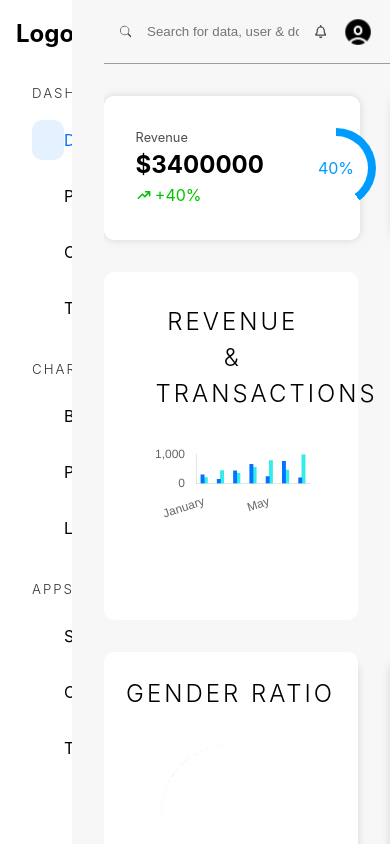
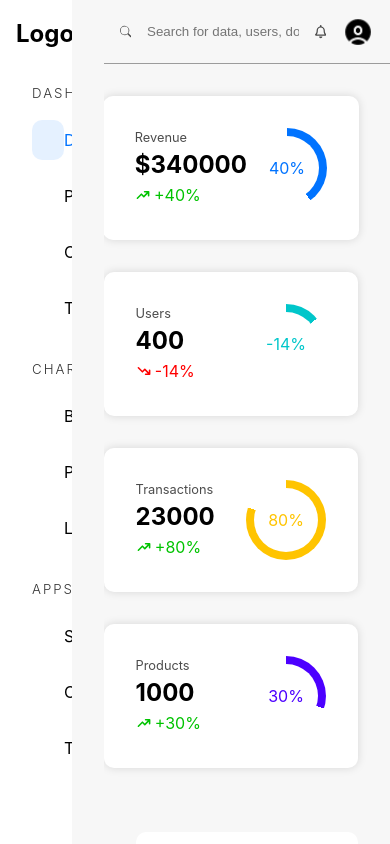
Before and after one commit to JeetBhagya/Admin-Dashboard-App, a React (Vite) app in the folder ADMIN-DASHBOARD/: page /admin/dashboard in a window 390 px wide. Built offline with nearby package versions, Linux system fonts and the light colour scheme.

Commit message:
main work adding media query-day 1

```diff
--- /dev/null
+++ b/ADMIN-DASHBOARD/src/components/DashboardTable.tsx
@@ -0,0 +1,44 @@
+import { Column } from "react-table";
+import TableHOC from "./TableHOC";
+
+interface DataType {
+  id: string;
+  quantity: number;
+  discount: number;
+  amount: number;
+  status: string;
+}
+
+const columns: Column<DataType>[] = [
+  {
+    Header: "Id",
+    accessor: "id",
+  },
+  {
+    Header: "Quantity",
+    accessor: "quantity",
+  },
+  {
+    Header: "Discount",
+    accessor: "discount",
+  },
+  {
+    Header: "Amount",
+    accessor: "amount",
+  },
+  {
+    Header: "Status",
+    accessor: "status",
+  },
+];
+
+const DashboardTable = ({ data = [] }: { data: DataType[] }) => {
+  return TableHOC<DataType>(
+    columns,
+    data,
+    "transaction-box",
+    "Top Transaction"
+  )();
+};
+
+export default DashboardTable;
--- a/ADMIN-DASHBOARD/src/pages/Dashboard.tsx
+++ b/ADMIN-DASHBOARD/src/pages/Dashboard.tsx
@@ -1,34 +1,32 @@
 import { FaRegBell } from "react-icons/fa";
-import AdminSidebar from "../components/AdminSidebar"
+import AdminSidebar from "../components/AdminSidebar";
+import { BsSearch } from "react-icons/bs";
+import userImg from "../assets/profile-icon.png";
+import { HiTrendingUp, HiTrendingDown } from "react-icons/hi";
+import data from "../assets/data.json";
+import { BarChart, DoughnutChart } from "../components/BarCharts";
+import { BiMaleFemale } from "react-icons/bi";
+import Table from "../components/DashboardTable";
 
-import {BsSearch} from 'react-icons/bs';
-import profile from '../assets/profile-icon.png';
-import {HiTrendingUp, HiTrendingDown} from 'react-icons/hi'
-import data from "../assets/data.json";
-import {BarChart, DoughnutChart} from "../components/BarCharts"
-import{BiMaleFemale} from 'react-icons/bi';
-import Table from "./DashboardTable"
-
-function Dashboard() {
+const dashboard = () => {
   return (
     <div className="adminContainer">
-      <AdminSidebar/>
+      <AdminSidebar />
       <main className="dashboard">
         <div className="bar">
-          <BsSearch/>
-
-          <input type="text" placeholder="Search for data, user & docs" />
-          <FaRegBell/>
-          <img src={profile} alt="" />
+          <BsSearch />
+          <input type="text" placeholder="Search for data, users, docs" />
+          <FaRegBell />
+          <img src={userImg} alt="User" />
         </div>
 
         <section className="widgetContainer">
           <WidgetItem
             percent={40}
             amount={true}
-            value={3400000}
+            value={340000}
             heading="Revenue"
-            color="rgb(0 155 255)"
+            color="rgb(0,115,255)"
           />
           <WidgetItem
             percent={-14}
@@ -49,32 +47,32 @@ function Dashboard() {
             color="rgb(76 0 255)"
           />
         </section>
+
         <section className="graphContainer">
           <div className="revenueChart">
-            <h2>Revenue & Transactions</h2>
-            {/*graph here */}
+            <h2>Revenue & Transaction</h2>
+            {/* Grapph here */}
             <BarChart
-              data_1={[300, 144, 433, 655, 237, 755, 190]}
-              data_2={[200, 444, 343, 556, 778, 455, 990]}
+              data_2={[300, 144, 433, 655, 237, 755, 190]}
+              data_1={[200, 444, 343, 556, 778, 455, 990]}
               title_1="Revenue"
-              title_2="Transactions"
-              bgColor_1="rgb(0, 115, 255)"
-              bgColor_2="rgb(53, 235, 235)"
-
+              title_2="Transaction"
+              bgColor_1="rgb(0,115,255)"
+              bgColor_2="rgba(53,162,235,0.8)"
             />
           </div>
+
           <div className="dashboardCategories">
             <h2>Inventory</h2>
             <div>
-              {data.categories.map((i)=>(
+              {data.categories.map((i) => (
                 <CategoryItem
                   key={i.heading}
                   heading={i.heading}
                   value={i.value}
-                  color={`hsl(${i.value*4},${i.value}%, 50%)`}
+                  color={`hsl(${i.value * 4},${i.value}%,50%)`}
                 />
-              ))
-              }
+              ))}
             </div>
           </div>
         </section>
@@ -82,73 +80,95 @@ function Dashboard() {
         <section className="transactionContainer">
           <div className="genderChart">
             <h2>Gender Ratio</h2>
+
             <DoughnutChart
               labels={["Female", "Male"]}
               data={[12, 19]}
-              backgroundColor={["hsl(340, 82%, 56%)", "rgba(53, 162, 235, 0.8)"]}
+              backgroundColor={["hsl(340,82%,56%)", "rgba(53,162,235,0.8)"]}
               cutout={90}
-              />
+            />
+
             <p>
-              <BiMaleFemale/>
+              <BiMaleFemale />
             </p>
           </div>
 
-          <Table data={data.transaction}/>
+          <Table data={data.transaction} />
         </section>
       </main>
     </div>
-  )
-}
+  );
+};
 
-interface WidgetItemProps{
+interface WidgetItemProps {
   heading: string;
   value: number;
   percent: number;
   color: string;
   amount?: boolean;
 }
-const WidgetItem=({heading, value, percent, color, amount=false}:WidgetItemProps)=><article className="widget">
-  <div className="widgetInfo">
-    <p>{heading}</p>
-    <h4>{amount? `$${value}`: value}</h4>
-    {
-      percent>0 ? <span className="green"><HiTrendingUp/>+{percent}%{" "}</span>
-        : <span className="red"><HiTrendingDown/>{percent}%{" "}</span>
-    }
-  </div>
-  <div
-    className="widgetCircle" style={
-      {background: `conic-gradient(
-        ${color} ${(Math.abs(percent)/100)*360}deg,
-        rgb(255,255,255) 0)`
-      }
-    }
-  >
 
-    <span style={{color}}>{percent}%</span>
-  </div>
+const WidgetItem = ({
+  heading,
+  value,
+  percent,
+  color,
+  amount = false,
+}: WidgetItemProps) => (
+  <article className="widget">
+    <div className="widgetInfo">
+      <p>{heading}</p>
+      <h4>{amount ? `$${value}` : value}</h4>
+      {percent > 0 ? (
+        <span className="green">
+          <HiTrendingUp /> +{percent}%{" "}
+        </span>
+      ) : (
+        <span className="red">
+          <HiTrendingDown /> {percent}%{" "}
+        </span>
+      )}
+    </div>
 
-</article>
+    <div
+      className="widgetCircle"
+      style={{
+        background: `conic-gradient(
+        ${color} ${(Math.abs(percent) / 100) * 360}deg,
+        rgb(255, 255, 255) 0
+      )`,
+      }}
+    >
+      <span
+        style={{
+          color,
+        }}
+      >
+        {percent}%
+      </span>
+    </div>
+  </article>
+);
 
-interface categoryProps{
+interface CategoryItemProps {
   color: string;
   value: number;
   heading: string;
 }
 
-const CategoryItem=({color, value, heading}: categoryProps)=>
-(
+const CategoryItem = ({ color, value, heading }: CategoryItemProps) => (
   <div className="categoryItem">
     <h5>{heading}</h5>
     <div>
       <div
-        style={{backgroundColor: color,
-                width: `${value}%`}}
+        style={{
+          backgroundColor: color,
+          width: `${value}%`,
+        }}
       ></div>
     </div>
     <span>{value}%</span>
   </div>
 );
 
-
-export default Dashboard
+export default dashboard;
--- a/ADMIN-DASHBOARD/src/styles/_dashboard.scss
+++ b/ADMIN-DASHBOARD/src/styles/_dashboard.scss
@@ -1,49 +1,51 @@
 .dashboard {
     overflow-y: auto;
+
     .bar {
       height: 4rem;
       @include flex(row, unset);
       padding: 0 1rem;
       border-bottom: 1px solid rgba(0, 0, 0, 0.37);
-
-        >input{
+      > input {
         margin-right: auto;
         @include inputStyle(100%, 1rem 0);
       }
-        >svg{
+      > svg {
         font-size: 1.2rem;
         opacity: 0.7;
       }
-        >img{
+      > img {
         @include square(2rem);
         border-radius: 50%;
-
       }
     }
-    .widgetContainer{
+
+    .widgetContainer {
       @include flex(row, space-between, stretch, 2rem);
       padding: 2rem 2rem 2rem 0;
 
-        .widget{
-            min-width: 16rem;
+      .widget {
+        width: 16rem;
         background-color: white;
-            box-shadow: 0 0 10px rgba(0, 0, 0,0.132);
+        box-shadow: 0 0 10px rgba(0, 0, 0, 0.132);
         padding: 2rem;
         border-radius: 10px;
-            @include flex(row, space-between, stretch, 2rem);
-            .widgetInfo{
-                >p{
+        @include flex(row, space-between, stretch, 0);
+
+        .widgetInfo {
+          > p {
             opacity: 0.7;
             font-size: 0.8rem;
           }
-                >h4{
+          > h4 {
             font-size: 1.5rem;
           }
-                >span{
+          > span {
             @include flex(row, unset, center, 0.2rem);
           }
         }
-            .widgetCircle{
+
+        .widgetCircle {
           position: relative;
           @include square(5rem);
           border-radius: 50%;
@@ -51,110 +53,118 @@
           display: grid;
           place-items: center;
           background-color: aquamarine;
-                &::before{
+          &::before {
             content: "";
             position: absolute;
             @include square(4rem);
             background-color: white;
             border-radius: 100%;
           }
-                span{
+          span {
             position: relative;
           }
         }
       }
     }
-    .graphContainer{
+
+    .graphContainer {
       @include flex(row, unset, unset, 2rem);
       padding: 0 2rem 2rem 0;
-        >div{
+      > div {
         background-color: white;
         border-radius: 10px;
       }
-        .revenueChart{
+
+      .revenueChart {
         width: 100%;
         padding: 1rem 3rem;
-            >h2{
+
+        > h2 {
           @include heading;
           margin: 1rem 0 2rem 0.25rem;
           text-align: center;
         }
       }
-        .dashboardCategories{
+
+      .dashboardCategories {
         width: 100%;
         max-width: 16rem;
         @include flex(column, center, unset, 0);
         padding-bottom: 2rem;
-            >h2{
+        > h2 {
           @include heading;
           margin: 1.5rem 0 2rem 0;
           text-align: center;
         }
-            >div{
+
+        > div {
           overflow-y: auto;
-                padding: 0.5rem;
+          padding-left: 0.5rem;
         }
-            .categoryItem{
+
+        .categoryItem {
           width: 100%;
           @include flex(row, space-between);
           padding: 1rem;
-                >h5{
+          > h5 {
             letter-spacing: 1px;
             font-weight: 300;
           }
-                >div{
+          > div {
             margin-left: auto;
             width: 6rem;
             background-color: rgb(217, 217, 217);
             border-radius: 20px;
             height: 0.5rem;
             flex: none;
-                    >div{
+            > div {
+              border-radius: 20px;
               height: 100%;
-                        border-radius: 20px;
             }
           }
-                >span{
+          > span {
             font-size: 0.8rem;
             font-weight: 700;
           }
         }
       }
+    }
 
-    }
-    .transactionContainer{
+    .transactionContainer {
       display: flex;
       gap: 2rem;
       padding: 0 2rem 2rem 0;
       height: 30rem;
 
-        >div{
+      > div {
         background-color: white;
         box-shadow: 0px 10px 10px rgba(0, 0, 0, 0.132);
         border-radius: 10px;
       }
-        .genderChart{
+      .genderChart {
         width: 100%;
         max-width: 20rem;
+        padding: 1rem;
         position: relative;
-            >h2{
+        > h2 {
           text-align: center;
           margin: 1.5rem 0 2rem 0;
           @include heading;
         }
-            >p{
+        > p {
           @include posCenter;
           font-size: 2rem;
           color: rgba(0, 0, 0, 0.634);
         }
       }
-        .transactionBox{
+
+      .transactionBox {
         width: 100%;
         padding: 1rem;
         overflow-x: auto;
-            >h2{
+        > h2 {
           margin: 1.5rem 0 0 0;
-                @include heading
+          @include heading;
         }
       }
     }
--- /dev/null
+++ b/ADMIN-DASHBOARD/src/styles/_mediaqueries.scss
@@ -0,0 +1,64 @@
+@media screen and (width<= 1200px) {
+    .adminContainer {
+      overflow: auto;
+    }
+
+    .dashboard {
+      .widgetContainer,
+      .graphContainer,
+      .transactionContainer {
+        justify-content: center;
+        flex-wrap: wrap;
+      }
+      .graphContainer {
+        padding: 2rem;
+      }
+      .transactionContainer {
+        padding: 2rem;
+        height: unset;
+      }
+    }
+
+    .product-management {
+      padding: 2rem;
+    }
+  }
+
+  @media screen and (width<= 1100px) {
+    .admin-container {
+      grid-template-columns: 1fr !important;
+    }
+  }
+
+  @media screen and (width<= 600px) {
+    .product-management {
+      flex-direction: column;
+      align-items: center;
+      padding: 0;
+      > section {
+        max-width: 400px;
+      }
+    }
+
+    .chart-container {
+      padding: 0;
+      > h1 {
+        margin: 0;
+        text-align: center;
+      }
+      > section {
+        margin: 8rem auto;
+      }
+    }
+
+    .dashboard-app-container > section {
+      .coupon-form,
+      .stopwatch {
+        display: flex;
+        flex-direction: column;
+      }
+      .stopwatch {
+        align-items: center;
+      }
+    }
+  }
--- a/ADMIN-DASHBOARD/src/styles/app.scss
+++ b/ADMIN-DASHBOARD/src/styles/app.scss
@@ -3,6 +3,7 @@
 @import "_product";
 @import "_charts";
 @import "_dashboardapps";
+@import "_mediaqueries";
 
 :root {
     font-family: Inter, system-ui, Avenir, Helvetica, Arial, sans-serif;
```
Lines whose indentation alone changed are shown as unchanged.
